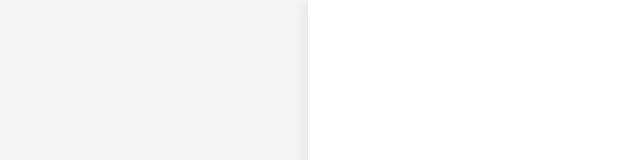
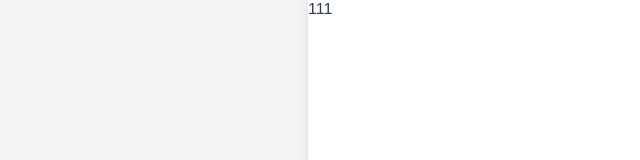
Before and after one commit to butter-fly-gg/jiangjie-museum, a Vue app: page /beautiful in a window 1280 px wide. Shown: the top 160 px of the page, without its empty margins (137-777 px from the left). Built offline with nearby package versions, Linux system fonts and the light colour scheme.

Commit message:
Update BeautifulPage.vue

```diff
--- a/src/views/BeautifulPage.vue
+++ b/src/views/BeautifulPage.vue
@@ -1,3 +1,3 @@
 <template>
-  <div></div>
+  <div>111</div>
 </template>
```
